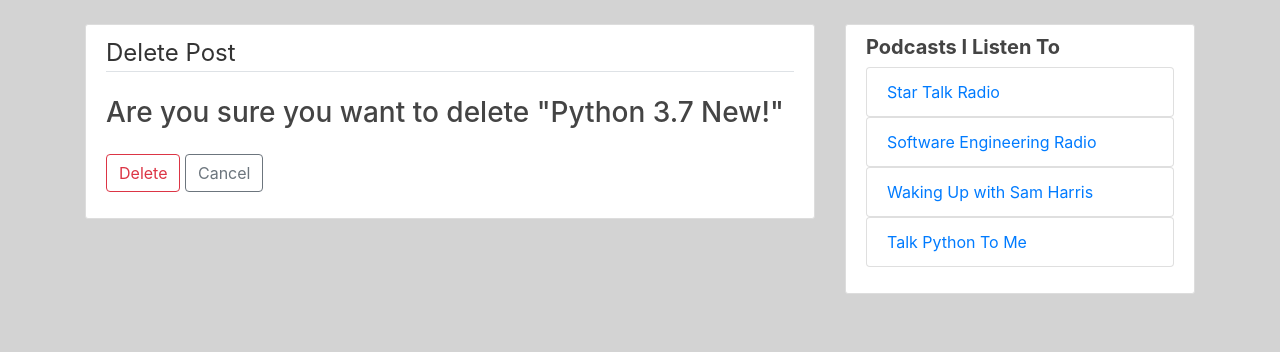
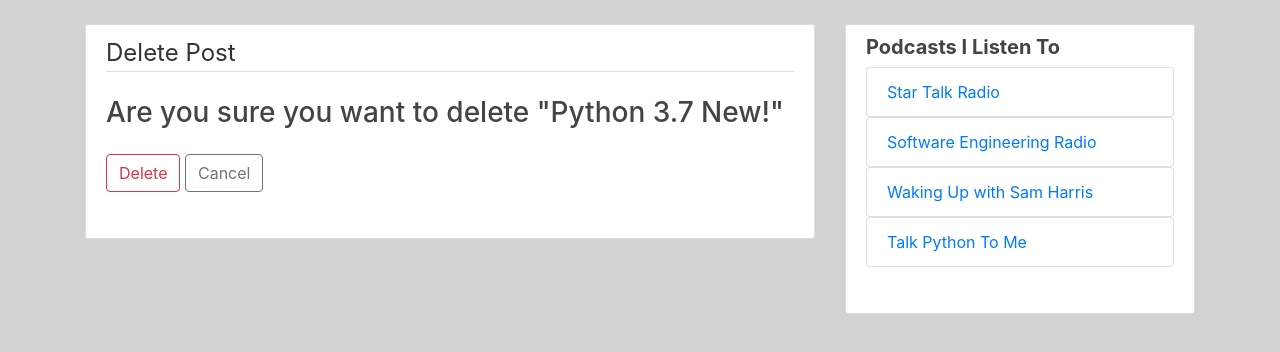
Before and after one commit to beingabeer/BlogGS, a Django app: page /post/1/delete/ in a window 1280 px wide. Shown: the part 56-408 px from the top of the page. Run offline with Django 3.2, Linux system fonts and the light colour scheme; a user stored in the database is signed in; data comes from the database, SQL or seed files in the repository; some libraries are stand-ins or nearby versions.

Commit message:
Added some bottom padding to the post content section

```diff
--- a/django_project/blog/static/blog/main.css
+++ b/django_project/blog/static/blog/main.css
@@ -34,6 +34,7 @@ ul {
   border: 1px solid #dddddd;
   border-radius: 3px;
   margin-bottom: 20px;
+  padding-bottom: 30px;
 }
 
 .article-title {
```
